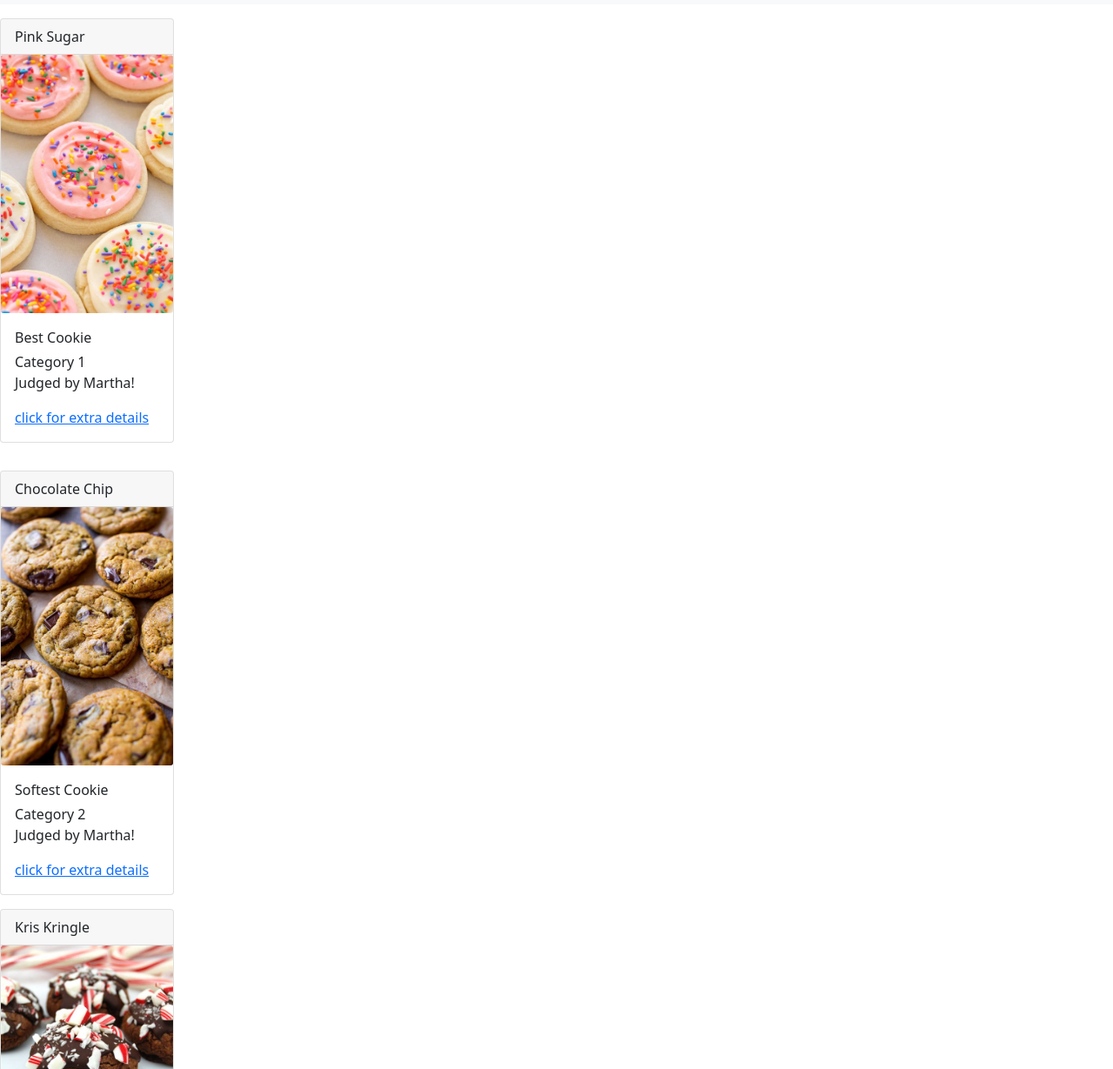
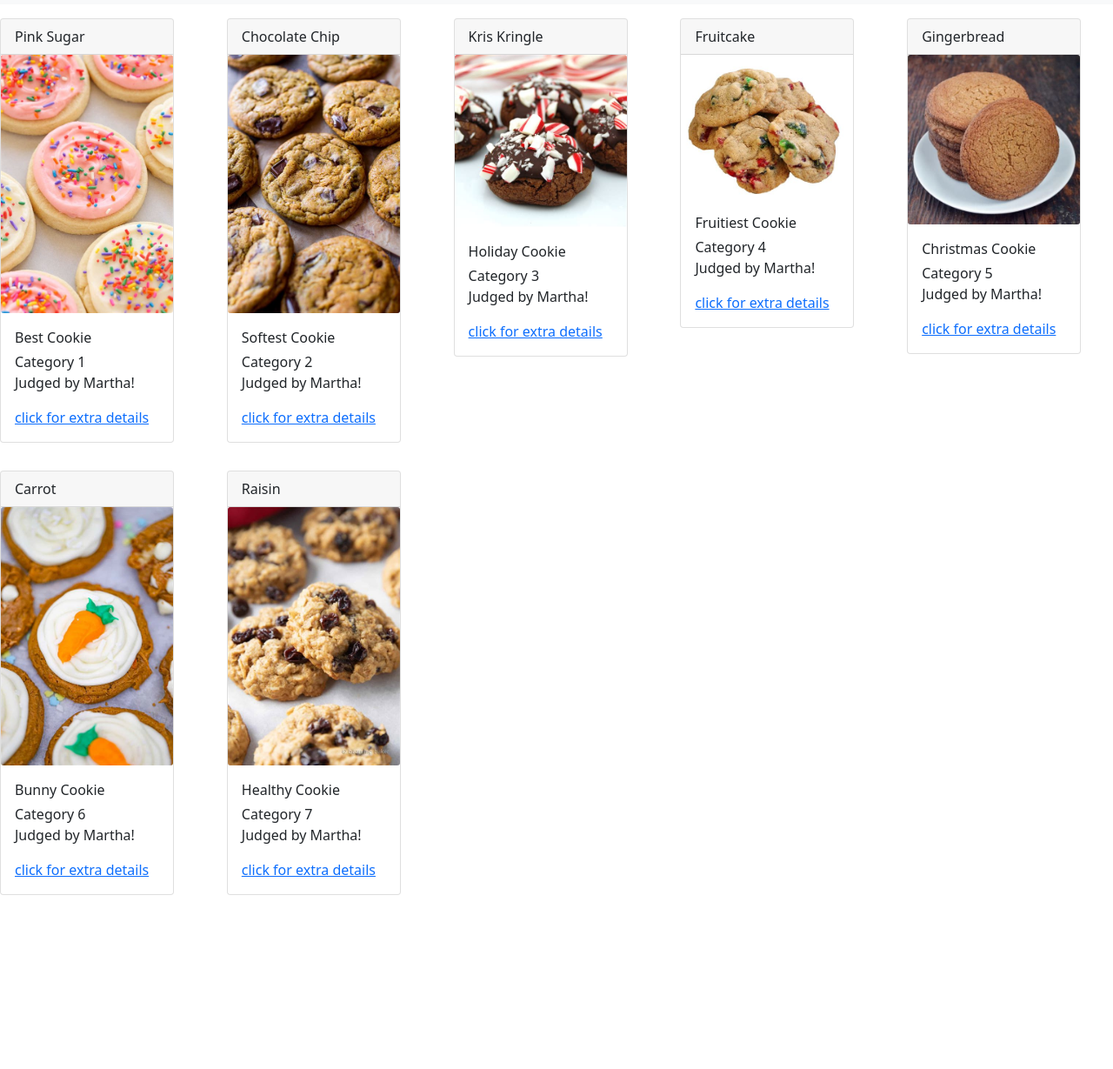
Before and after one commit to Greenmb28/Cards, a plain HTML site: page index.html in a window 1280 px wide. Shown: the part 71-1300 px from the top of the page at 87% size. After the commit the page ends 1116 px from the top, so only its background shows below. Drawn offline with nearby package versions, Linux system fonts and the light colour scheme; a web font is replaced by a local one.

Commit message:
Update index.html

```diff
--- a/index.html
+++ b/index.html
@@ -64,6 +64,7 @@
         <div class="col">
         <div class="card my-3 " style="width: 200px">
 
+
 <div class="card-header">Pink Sugar</div>
 <img class="card-img" src="cookie1.jpg" alt="" />
 <div class="card-body">
@@ -74,7 +75,8 @@
 </div>
 </div>
  </div>
-   </div>
+
+ <div class="col">
 
  <div class="card my-3" style="width: 200px">
  <div class="card-header">Chocolate Chip</div>
@@ -87,7 +89,9 @@
 </div>
 </div>
  </div>
-</div>
+
+ <div class="col">
+
  <div class="card my-3" style="width: 200px">
  <div class="card-header">Kris Kringle</div>
 <img class="card-img" src="cookie3.jpg" alt="" />
@@ -99,7 +103,10 @@
 </div>
 </div>
  </div>
-</div>
+
+
+ <div class="col">
+
  <div class="card my-3" style="width: 200px">
  <div class="card-header">Fruitcake</div>
 <img class="card-img" src="cookie4.jpg" alt="" />
@@ -111,7 +118,9 @@
 </div>
 </div>
  </div>
-</div>
+
+ <div class="col">
+
  <div class="card my-3" style="width: 200px">
  <div class="card-header">Gingerbread</div>
 <img class="card-img" src="cookie6.jpg" alt="" />
@@ -123,7 +132,10 @@
 </div>
 </div>
  </div>
-</div>
+
+
+ <div class="col">
+
  <div class="card my-3" style="width: 200px">
  <div class="card-header">Carrot</div>
 <img class="card-img" src="cookie7.jpg" alt="" />
@@ -135,7 +147,9 @@
 </div>
 </div>
  </div>
-</div>
+
+ <div class="col">
+
  <div class="card my-3" style="width: 200px">
  <div class="card-header">Raisin</div>
 <img class="card-img" src="cookie8.jpg" alt="" />
@@ -148,5 +162,6 @@
 </div>
  </div>
 </div>
+</div>
 </body>
 </html>
```
